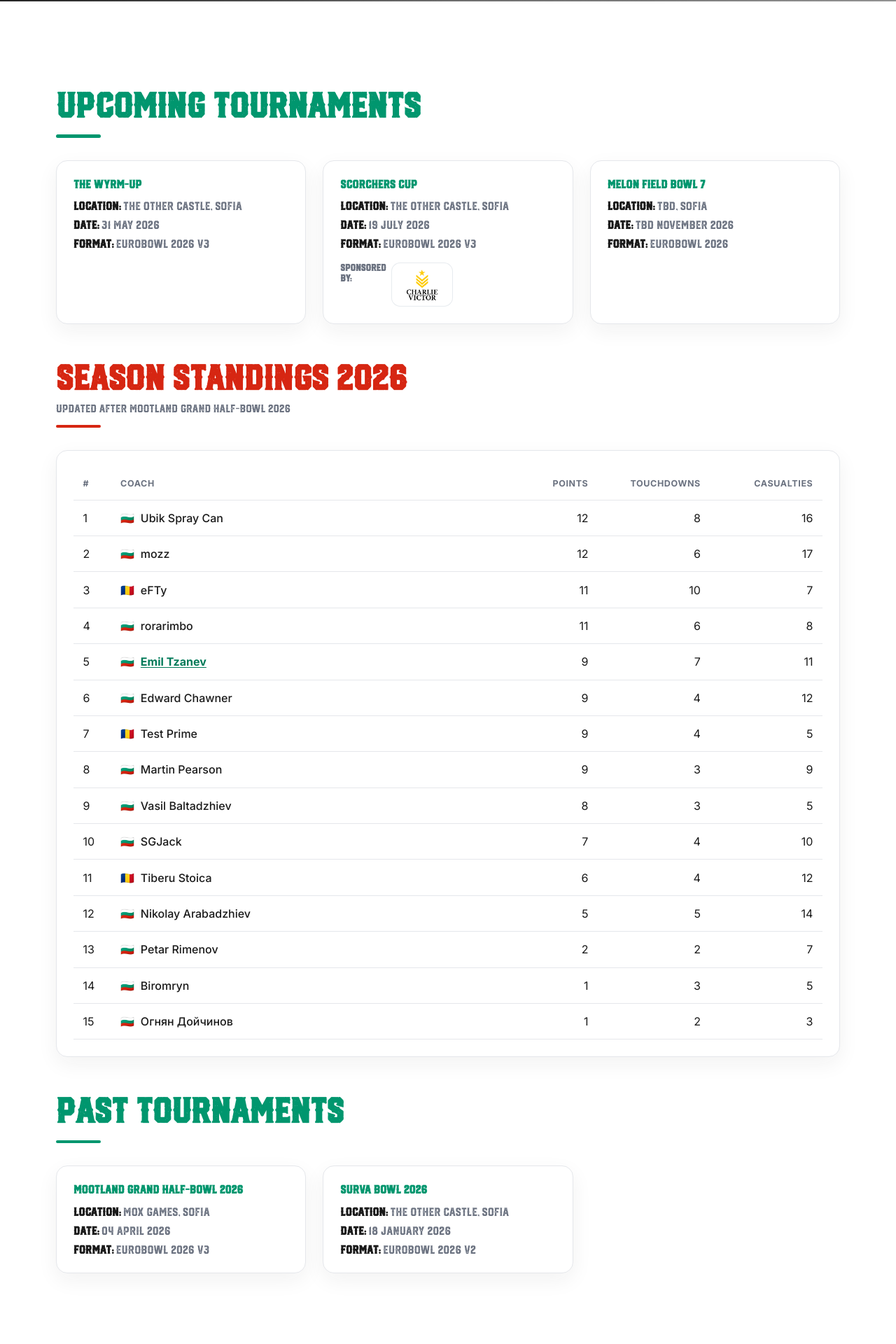
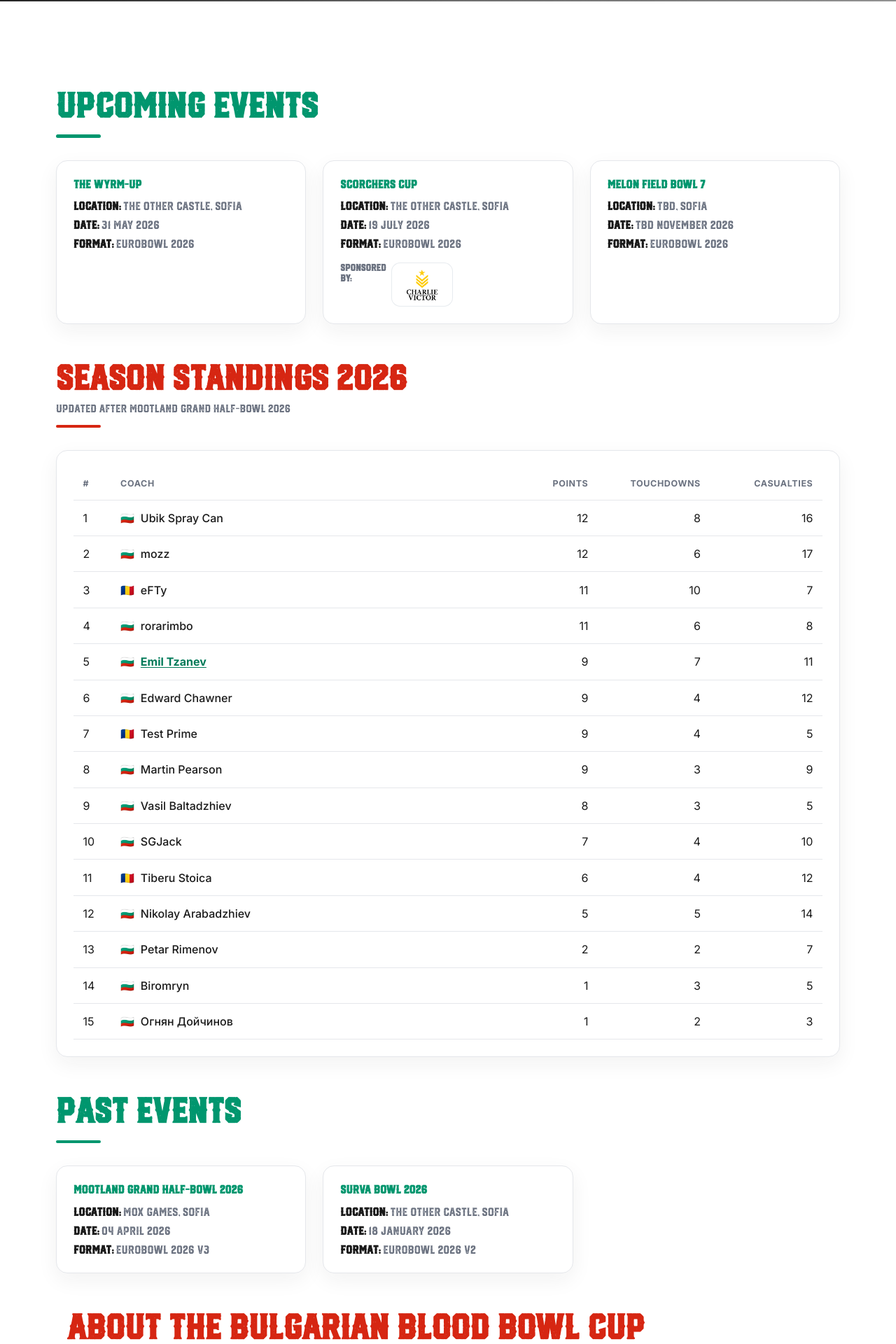
Before and after one commit to aladzhov/BloodBowlTournament, an Angular app in the folder frontend/: page / in a window 1280 px wide. Shown: the part 320-2240 px from the top of the page at 70% size. Built offline with nearby package versions, Linux system fonts and the light colour scheme; grey boxes are pictures that could not be loaded.

Commit message:
small fix

```diff
--- a/frontend/src/app/coach-card.component.html
+++ b/frontend/src/app/coach-card.component.html
@@ -30,7 +30,7 @@
           <dl class="coach-stats">
             <div>
               <dt>Current Rank</dt>
-              <dd>#{{ activeCoachEntry.rank }}</dd>
+              <dd>#{{ activeCoachEntry.rank + 1 }}</dd>
             </div>
             <div>
               <dt>Points</dt>
--- a/frontend/src/app/main-tab.component.html
+++ b/frontend/src/app/main-tab.component.html
@@ -2,7 +2,7 @@
 
   <section class="section container">
     <div class="section-heading">
-      <h2 class="heading-flag-green">Upcoming Tournaments</h2>
+      <h2 class="heading-flag-green">Upcoming Events</h2>
       <div class="section-rule green"></div>
     </div>
 
@@ -129,7 +129,7 @@
     </div>
 
     <div class="section-heading">
-      <h2 class="heading-flag-green">Past Tournaments</h2>
+      <h2 class="heading-flag-green">Past Events</h2>
       <div class="section-rule green"></div>
     </div>
 
@@ -203,9 +203,7 @@
         }
       }
     </div>
-  </section>
 
-  <section class="section">
     <div class="container">
       <div class="section-heading">
         <h2 class="heading-flag-red">About the Bulgarian Blood Bowl Cup</h2>
--- a/frontend/src/app/tournaments.data.ts
+++ b/frontend/src/app/tournaments.data.ts
@@ -21,14 +21,14 @@ export const allTournaments: Tournament[] = [
     name: 'THE WYRM-UP',
     location: 'The Other Castle, Sofia',
     dates: '31 May 2026',
-    format: 'EuroBowl 2026 v3',
+    format: 'EuroBowl 2026',
     url: 'https://tourplay.net/en/blood-bowl/the-wyrm-up'
   },
   {
     name: 'Scorchers Cup',
     location: 'The Other Castle, Sofia',
     dates: '19 July 2026',
-    format: 'EuroBowl 2026 v3',
+    format: 'EuroBowl 2026',
     url: 'https://tourplay.net/en/blood-bowl/scorchers-cup',
     sponsors: [{
       logo: "charlie-vector-logo.png",
```
